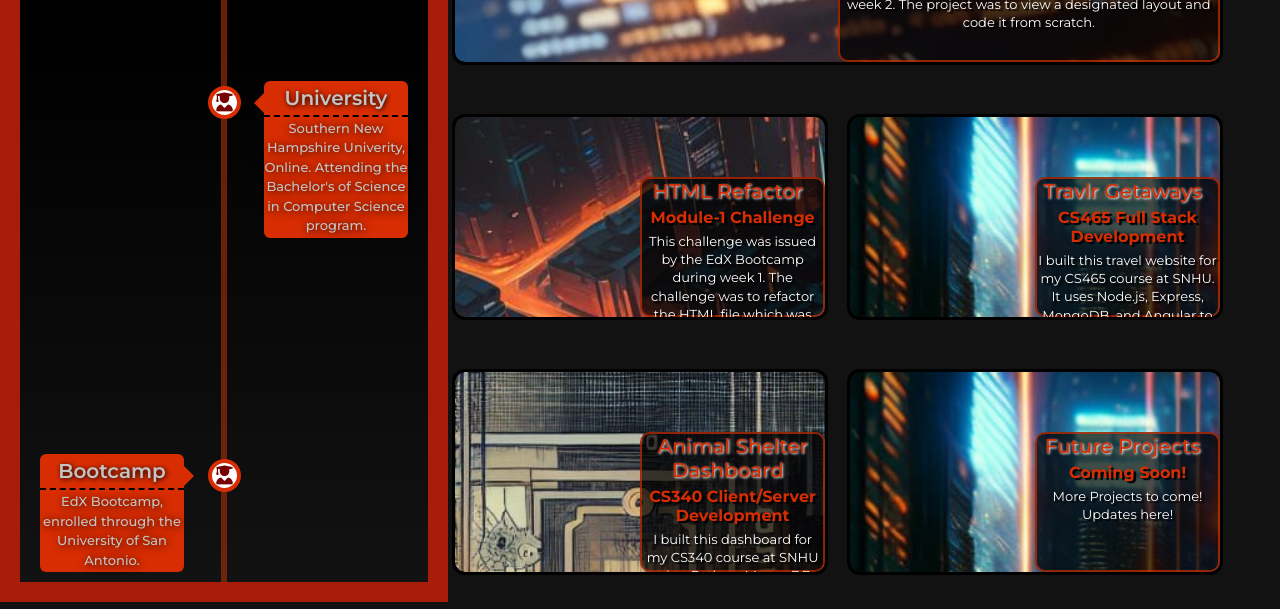
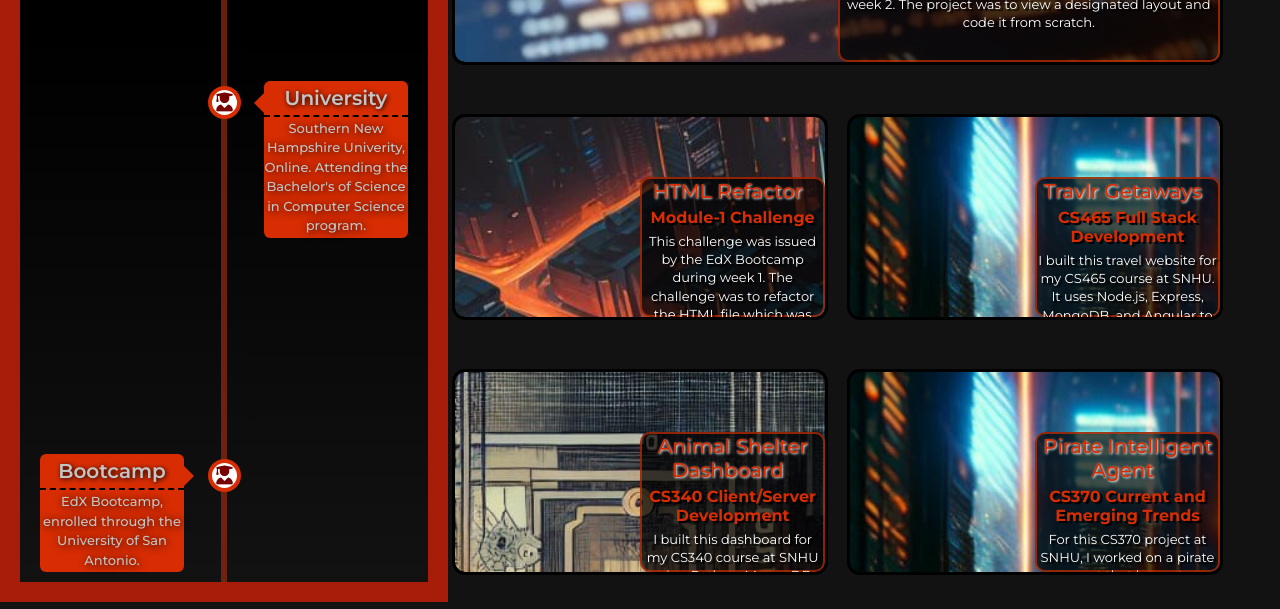
Before and after one commit to Immorfalious/Portfolio, a plain HTML site: page index.html in a window 1280 px wide. Shown: the part 1171-1780 px from the top of the page. Drawn offline with Linux system fonts and the light colour scheme.

Commit message:
Showcase CS370 Pirate Intelligent Agent

```diff
--- a/index.html
+++ b/index.html
@@ -119,11 +119,17 @@
 
         <section class="showcase-container">
           <div class="showcase-content">
-            <a href="https://github.com/Immorfalious?tab=repositories"
-              >Future Projects</a
+            <a href="https://github.com/Immorfalious/CS370-Pirate-Intelligent-Agent"
+              >Pirate Intelligent Agent</a
             >
-            <h4 class="sub-header">Coming Soon!</h4>
-            <p class="description">More Projects to come! Updates here!</p>
+            <h4 class="sub-header">CS370 Current and Emerging Trends</h4>
+            <p class="description">
+              For this CS370 project at SNHU, I worked on a pirate agent that
+              learns to navigate a maze using deep Q-learning. The Python
+              notebook combines a neural network, experience replay, and rewards
+              to help the agent choose its next move. For my CS499 capstone,
+              I plan to compare it with a breadth-first search approach.
+            </p>
           </div>
         </section>
       </div>
```
